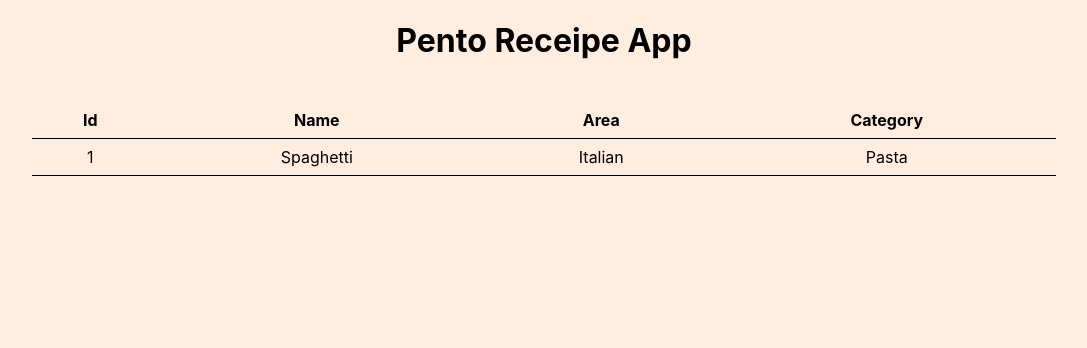
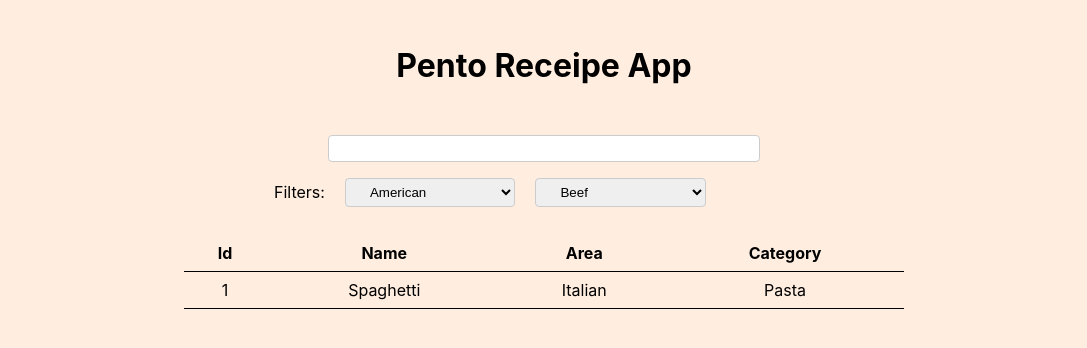
Before and after one commit to mauriciomartinez19/pento-recipe-app, a React (Create React App) app: page / in a window 1280 px wide. Shown: the top 348 px of the page, without its empty margins (96-1183 px from the left). Built offline with nearby package versions, Linux system fonts and the light colour scheme.

Commit message:
Add section wrapper to fit design

```diff
--- a/src/App.css
+++ b/src/App.css
@@ -4,8 +4,14 @@
   justify-content: flex-start;
   align-items: center;
   gap: 20px;
+  padding: 25px;
 }
 
 .title {
   text-align: center;
 }
+
+.section-wrapper {
+  max-width: 720px;
+  width: 100%;
+}
--- a/src/App.tsx
+++ b/src/App.tsx
@@ -1,11 +1,18 @@
 import "./App.css";
+import "./styles/inputs.css";
 import MealTable from "./components/MealTable";
+import SearchBox from "./components/SearchBox";
 
 function App() {
   return (
     <div className="app">
       <h1 className="title">Pento Receipe App</h1>
-      <MealTable/>
+      <div className="section-wrapper">
+        <SearchBox />
+      </div>
+      <div className="section-wrapper">
+        <MealTable />
+      </div>
     </div>
   );
 }
--- a/src/components/styles/table.css
+++ b/src/components/styles/table.css
@@ -1,6 +1,6 @@
 #meal-table table {
   border-collapse: collapse;
-  width: 80%;
+  width: 100%;
 }
 
 #meal-table th, td {
```
